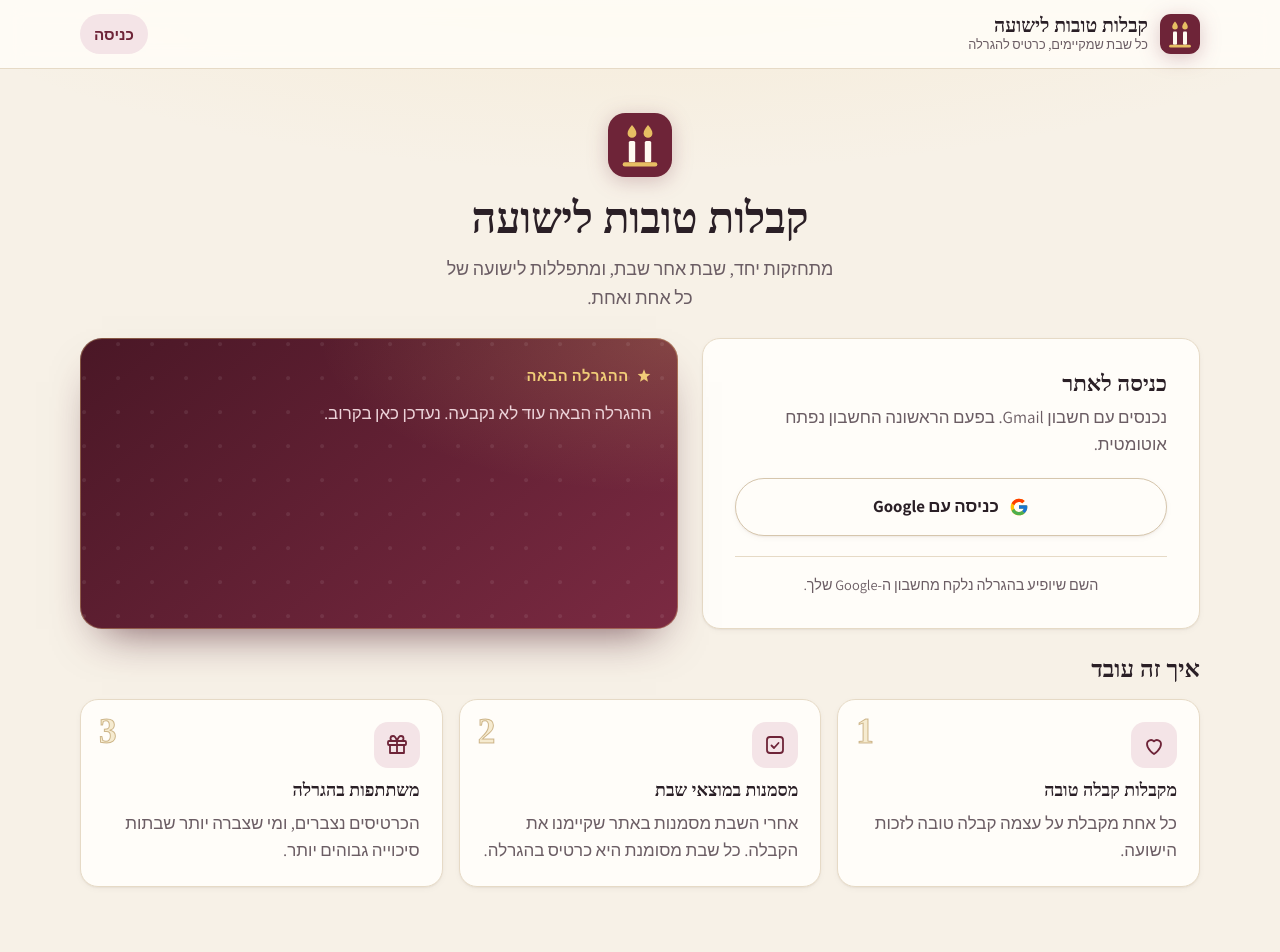
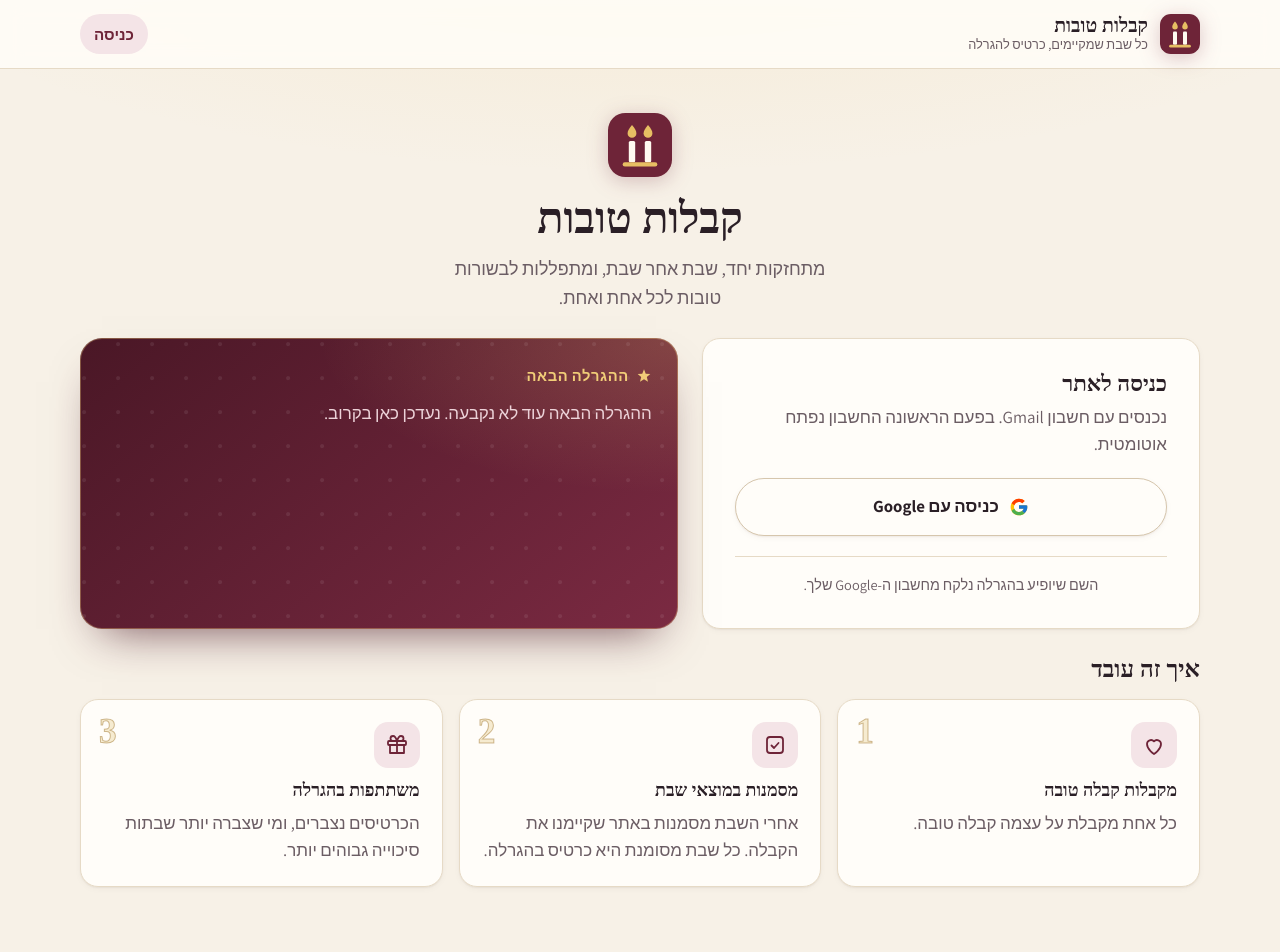
Before and after one commit to chayaauto/kabbalot-tovot, a React (Vite) app: page /login in a window 1280 px wide. Shown: the top 952 px of the page. Built offline with nearby package versions, Linux system fonts and the light colour scheme; no server answers; the database is empty; a web font is replaced by a local one; what @hebcal/core would draw is missing.

Commit message:
הסרת המילה 'ישועה' מכל האתר
Co-Authored-By: Claude Opus 5.5 <noreply@anthropic.com>
Claude-Session: https://claude.ai/code/session_01MX2ydS6iq22yS5JhvhjLkn

```diff
--- a/index.html
+++ b/index.html
@@ -4,7 +4,7 @@
   <meta charset="utf-8">
   <meta name="viewport" content="width=device-width, initial-scale=1, viewport-fit=cover">
   <meta name="theme-color" content="#f7f1e7">
-  <title>קבלות טובות לישועה</title>
+  <title>קבלות טובות</title>
   <link rel="preconnect" href="https://fonts.googleapis.com">
   <link rel="preconnect" href="https://fonts.gstatic.com" crossorigin>
   <link rel="stylesheet" href="https://fonts.googleapis.com/css2?family=Frank+Ruhl+Libre:wght@500;700;900&family=Assistant:wght@400;600;700&display=swap">
--- a/src/components/Header.jsx
+++ b/src/components/Header.jsx
@@ -19,7 +19,7 @@ export default function Header() {
         <Link to={user ? '/' : '/login'} className="brand">
           <Emblem size={40} />
           <span className="brand-text">
-            <span className="name">קבלות טובות לישועה</span>
+            <span className="name">קבלות טובות</span>
             <span className="tag">כל שבת שמקיימים, כרטיס להגרלה</span>
           </span>
         </Link>
--- a/src/pages/AuthLayout.jsx
+++ b/src/pages/AuthLayout.jsx
@@ -4,7 +4,7 @@ import Emblem from '../components/Emblem.jsx';
 const STEPS = [
   {
     title: 'מקבלות קבלה טובה',
-    text: 'כל אחת מקבלת על עצמה קבלה טובה לזכות הישועה.',
+    text: 'כל אחת מקבלת על עצמה קבלה טובה.',
     icon: <path d="M12 21s-7-4.4-7-10a4 4 0 0 1 7-2.6A4 4 0 0 1 19 11c0 5.6-7 10-7 10z" />,
   },
   {
@@ -26,8 +26,8 @@ export default function AuthLayout({ children }) {
     <main className="page auth">
       <section className="welcome auth-welcome">
         <Emblem size={64} className="emblem welcome-emblem" />
-        <h1>קבלות טובות לישועה</h1>
-        <p className="lead">מתחזקות יחד, שבת אחר שבת, ומתפללות לישועה של כל אחת ואחת.</p>
+        <h1>קבלות טובות</h1>
+        <p className="lead">מתחזקות יחד, שבת אחר שבת, ומתפללות לבשורות טובות לכל אחת ואחת.</p>
       </section>
       <div className="auth-grid">
         <div className="card auth-card">{children}</div>
--- a/src/styles.css
+++ b/src/styles.css
@@ -1,4 +1,4 @@
-/* קבלות טובות לישועה — "Shabbat evening": ivory paper, deep wine, antique gold */
+/* קבלות טובות — "Shabbat evening": ivory paper, deep wine, antique gold */
 :root {
   --bg: #f7f1e7;
   --bg-deep: #efe6d6;
```
Also changed, not shown: 1 other file (tests, documents, lock files or other folders).
